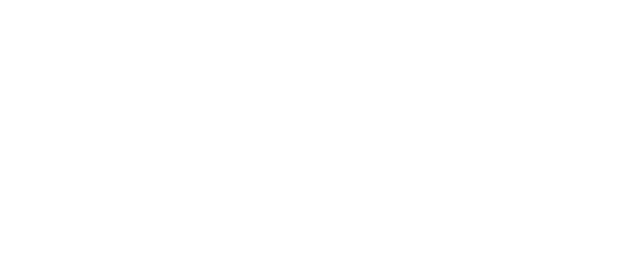
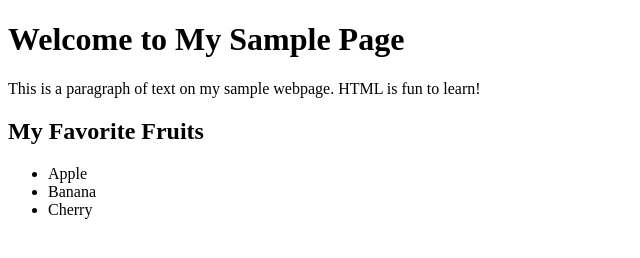
Before and after one commit to ToothLess02/learning_git, a plain HTML site: page index.html in a window 1280 px wide. Shown: the whole page, without its empty margins (0-640 px from the left). Drawn offline with Linux system fonts and the light colour scheme.

Commit message:
This is my second change

```diff
--- a/index.html
+++ b/index.html
@@ -1 +1,19 @@
 <!DOCTYPE html>
+<html lang="en">
+<head>
+    <meta charset="UTF-8">
+    <meta name="viewport" content="width=device-width, initial-scale=1.0">
+    <title>Sample HTML Page</title>
+</head>
+<body>
+    <h1>Welcome to My Sample Page</h1>
+    <p>This is a paragraph of text on my sample webpage. HTML is fun to learn!</p>
+
+    <h2>My Favorite Fruits</h2>
+    <ul>
+        <li>Apple</li>
+        <li>Banana</li>
+        <li>Cherry</li>
+    </ul>
+</body>
+</html>
```
